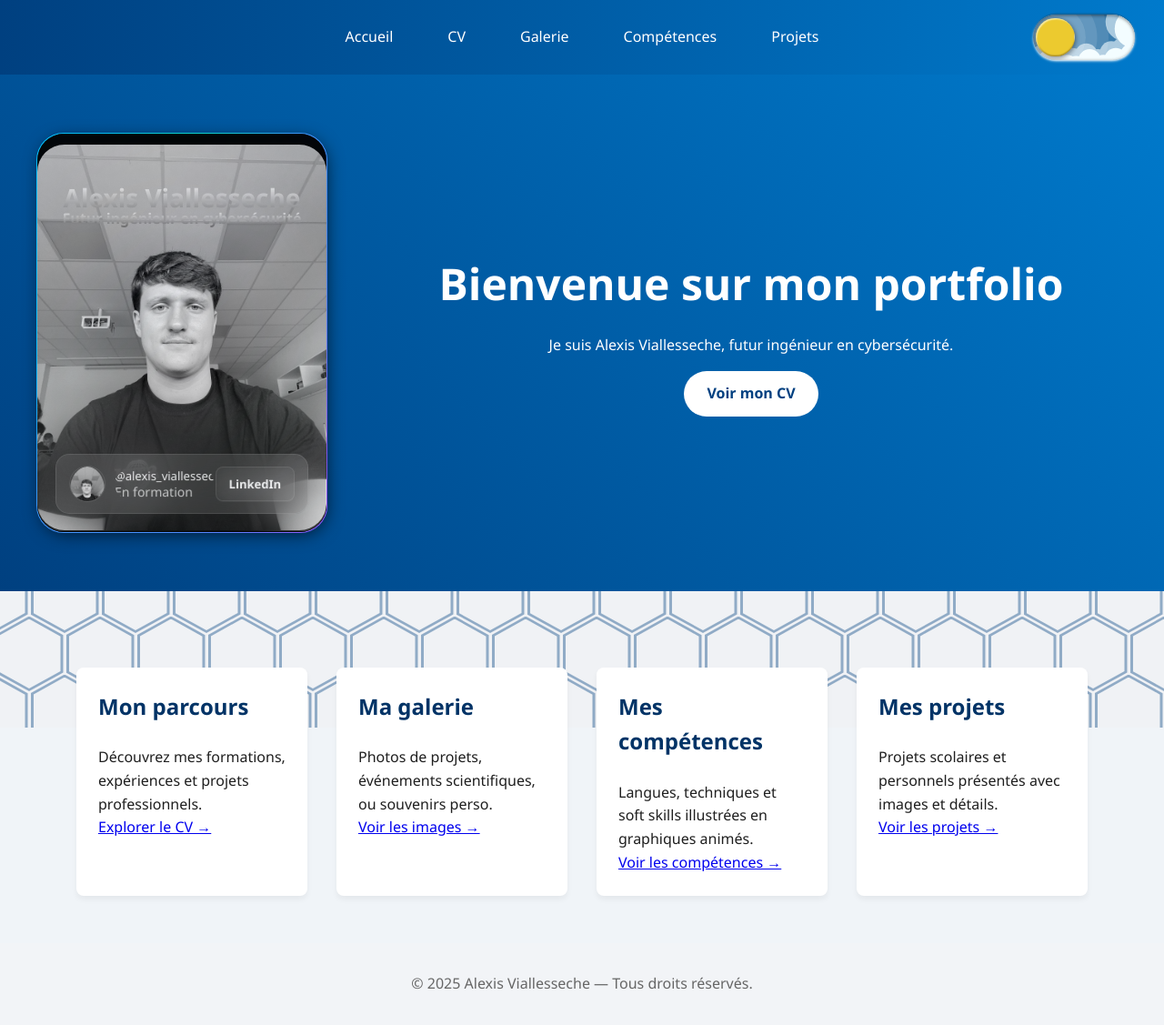
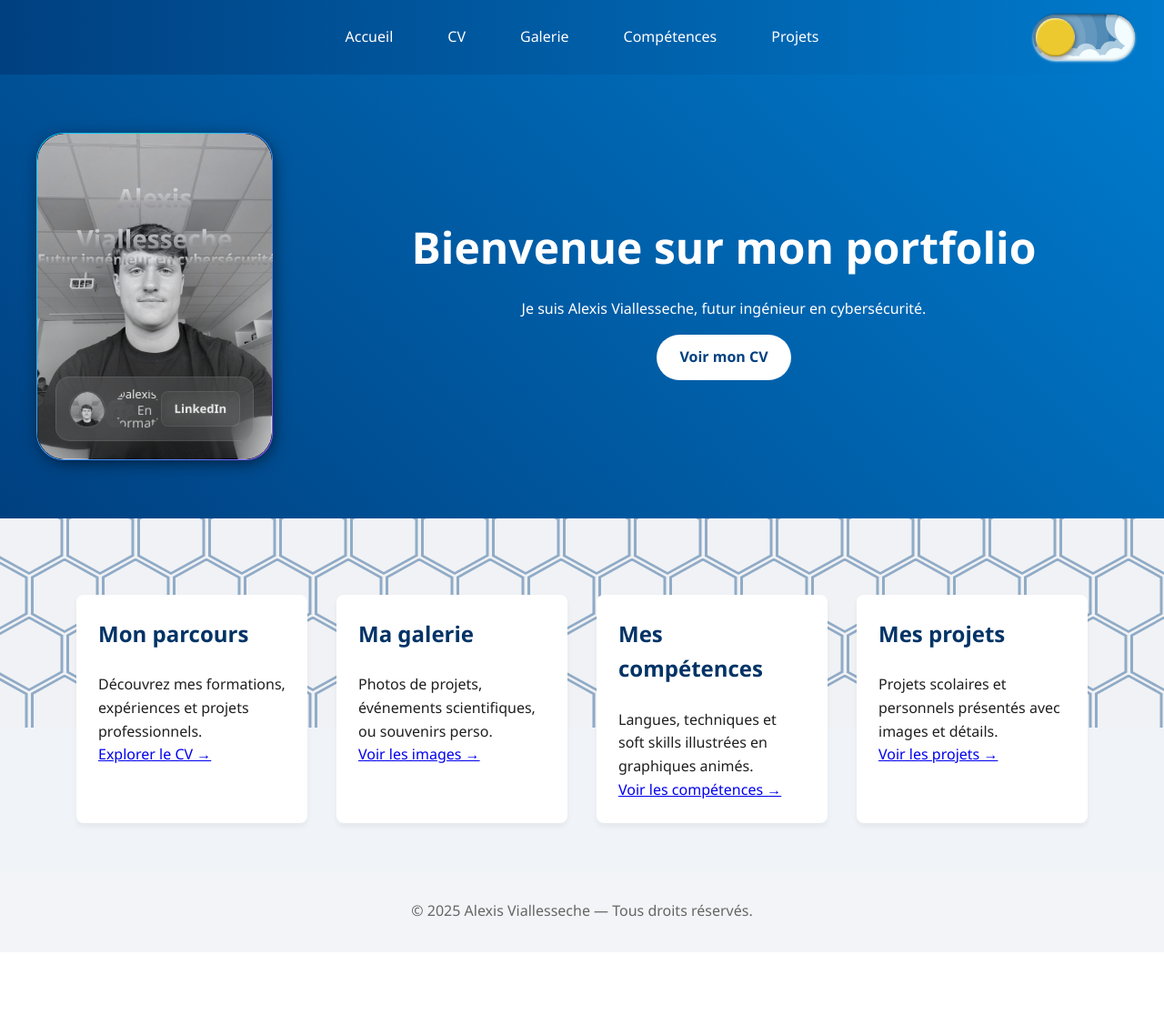
Before and after one commit to alexisvlsch/CV, a PHP site: page / in a window 1280 px wide. Shown: the whole page at 91% size. After the commit the page ends 1047 px from the top, so only its background shows below. Run offline with PHP 8.4, Linux system fonts and the light colour scheme.

Commit message:
fix: remove mode-switch animation, fix skills dark bg, reduce card and fix photo coverage
Agent-Logs-Url: https://github.com/alexisvlsch/CV/sessions/1ed4a8c6-fc0a-4b39-9265-0d50c98f3122

Co-authored-by: alexisvlsch <144714893+alexisvlsch@users.noreply.github.com>

```diff
--- a/css/common.css
+++ b/css/common.css
@@ -390,14 +390,3 @@ footer {
   -ms-transform: translateY(-50%);
   transform: translateY(-50%);
 }
-
-/* View Transition API styles */
-::view-transition-old(root),
-::view-transition-new(root) {
-  animation: none;
-  mix-blend-mode: normal;
-}
-
-::view-transition-group(root) {
-  animation-duration: 400ms;
-}
--- a/css/index.css
+++ b/css/index.css
@@ -106,7 +106,7 @@ section.container * {
 
 .hero-content {
   display: grid;
-  grid-template-columns: 340px 1fr;
+  grid-template-columns: 280px 1fr;
   max-width: 1200px;
   margin: 0 auto;
   gap: 2rem;
--- a/css/profileCard.css
+++ b/css/profileCard.css
@@ -33,7 +33,7 @@
   transform: translate3d(0, 0, 0.1px);
   position: relative;
   touch-action: none;
-  width: 320px;
+  width: 260px;
   justify-self: start;
   margin: 0;
   border-radius: var(--card-radius);
@@ -66,7 +66,7 @@
 
 .pc-card {
   width: 100%;
-  height: 440px;
+  height: 360px;
   display: grid;
   border-radius: var(--card-radius);
   position: relative;
@@ -187,10 +187,13 @@
 
 .pc-avatar-content .avatar {
   width: 100%;
+  height: 100%;
   position: absolute;
-  left: 50%;
-  transform: translateX(-50%) scale(1);
-  bottom: 2px;
+  left: 0;
+  top: 0;
+  transform: none;
+  object-fit: cover;
+  object-position: top center;
   opacity: calc(1.75 - var(--pointer-from-center));
 }
 
@@ -372,7 +375,7 @@
 /* Responsive Design */
 @media (max-width: 768px) {
   .pc-card {
-    height: 400px;
+    height: 320px;
   }
 
   .pc-details {
@@ -425,7 +428,7 @@
   }
 
   .pc-card {
-    height: 370px;
+    height: 300px;
   }
 
   .pc-details {
@@ -479,7 +482,7 @@
   }
 
   .pc-card {
-    height: 340px;
+    height: 270px;
   }
 
   .pc-details h3 {
--- a/css/skills.css
+++ b/css/skills.css
@@ -1,6 +1,6 @@
 body {
     font-family: 'Segoe UI', sans-serif;
-    background-color: #f0f2f5;
+    background-color: var(--background-color);
     display: flex;
     flex-direction: column;
     min-height: 100vh;
@@ -90,7 +90,7 @@ header {
     pointer-events: auto;
 }
 
-.dark-mode body {
+body.dark-mode {
     background-color: #1a1a2e;
     color: #e6e6e6;
 }
--- a/documents/darkMode.js
+++ b/documents/darkMode.js
@@ -24,50 +24,12 @@ function updateToggleButton() {
   }
 }
 
-// Toggle avec animation split-vertical
-async function toggleTheme() {
-  const duration = 400;
-
-  // Vérifier si l'API View Transition est supportée
-  if (!document.startViewTransition) {
-    // Fallback sans animation
-    isDark = !isDark;
-    document.body.classList.toggle("dark-mode");
-    localStorage.setItem("theme", isDark ? "dark" : "light");
-    updateToggleButton();
-    return;
-  }
-
-  // Utiliser View Transition API
-  await document.startViewTransition(() => {
-    isDark = !isDark;
-    document.body.classList.toggle("dark-mode");
-    localStorage.setItem("theme", isDark ? "dark" : "light");
-    updateToggleButton();
-  }).ready;
-
-  // Animation split-vertical
-  document.documentElement.animate(
-    [{ opacity: 0 }, { opacity: 1 }],
-    {
-      duration: duration * 0.75,
-      easing: "ease-in",
-      pseudoElement: "::view-transition-new(root)",
-    }
-  );
-
-  document.documentElement.animate(
-    [
-      { clipPath: 'inset(0 0 0 0)', transform: 'none' },
-      { clipPath: 'inset(0 40% 0 40%)', transform: 'scale(1.2)' },
-      { clipPath: 'inset(0 50% 0 50%)', transform: 'scale(1)' },
-    ],
-    {
-      duration: duration * 1.5,
-      easing: "cubic-bezier(0.68, -0.55, 0.265, 1.55)",
-      pseudoElement: "::view-transition-old(root)",
-    }
-  );
+// Toggle sans animation
+function toggleTheme() {
+  isDark = !isDark;
+  document.body.classList.toggle("dark-mode");
+  localStorage.setItem("theme", isDark ? "dark" : "light");
+  updateToggleButton();
 }
 
 // Initialiser au chargement de la page
```
